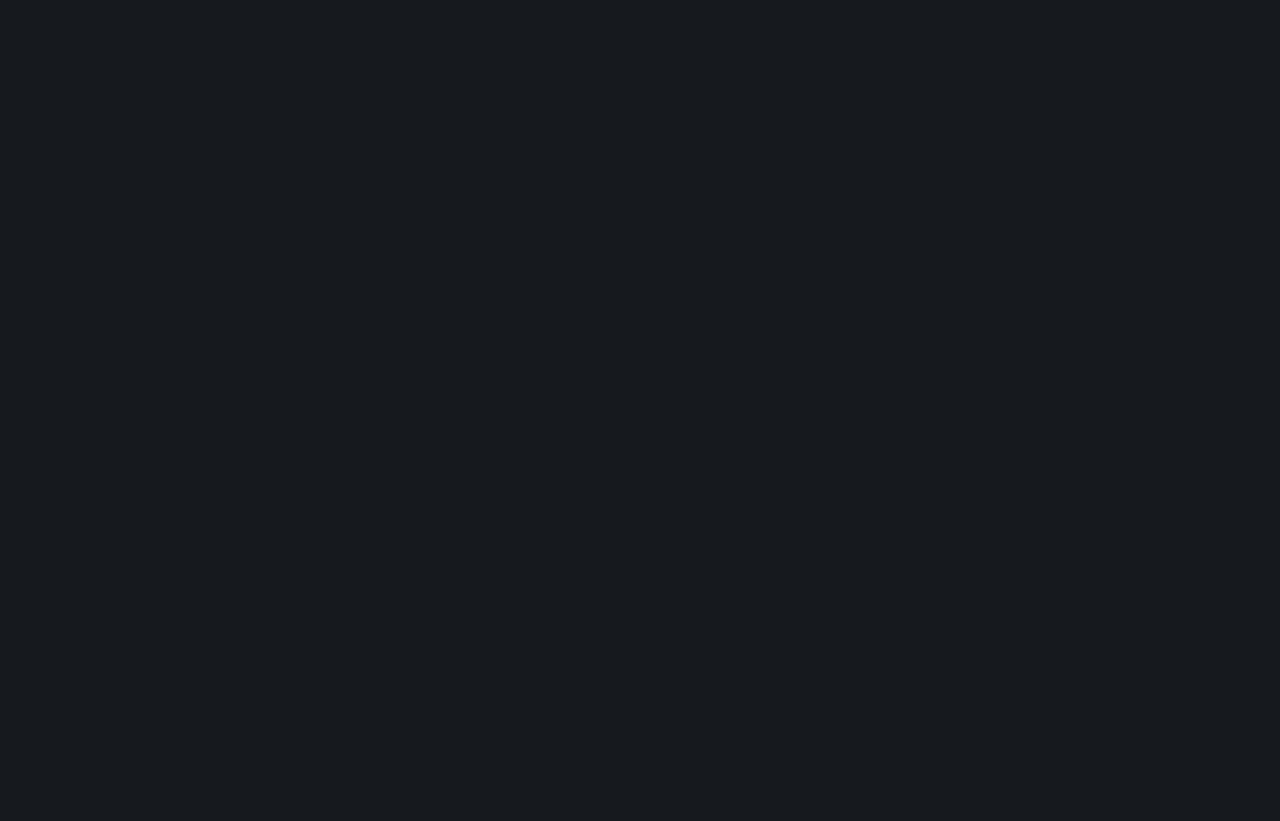
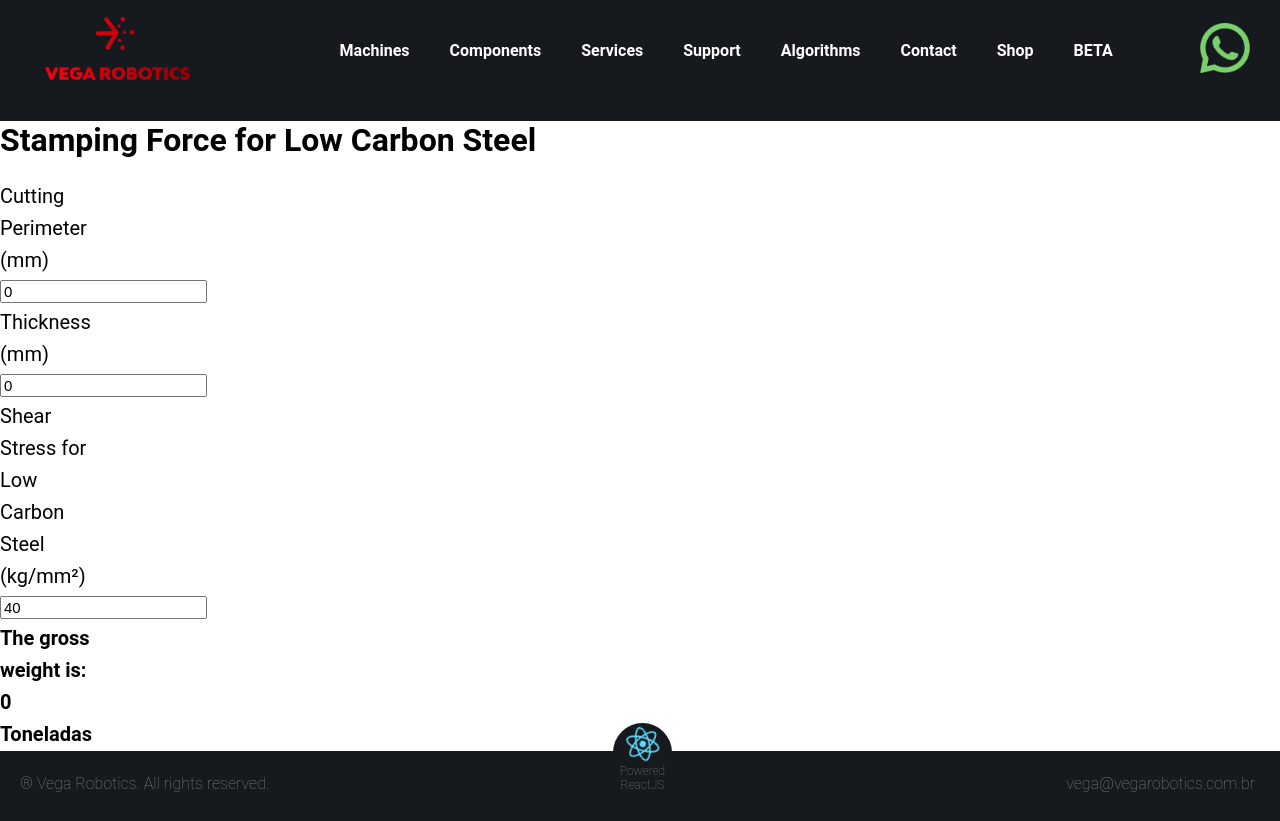
Before and after one commit to rafa-smaciel/professional_web-app-reactjs-vegarobotics, a React (Create React App) app: page /forcacorte in a window 1280 px wide. Before the commit this address had no page. Before the commit the page ends 800 px from the top, so only its background shows below. Built offline with nearby package versions, Linux system fonts and the light colour scheme.

Commit message:
Creating cutting force calculator

```diff
--- a/src/App.js
+++ b/src/App.js
@@ -5,8 +5,9 @@ const Home = lazy(() => import('./routes/Home'));
 const Vixem = lazy(() => import('./routes/Vixem'));
 const Algoritmos = lazy(() => import('./routes/Algoritmos'));
 const PesoBruto = lazy(() => import('./routes/PesoBruto'));
+const ForcaCorte = lazy(() => import('./routes/ForcaCorte'));
 
-function App() {
+export default function App() {
   return (
     <Router>
      <Suspense fallback={<div>Loading...</div>}>
@@ -15,10 +16,9 @@ function App() {
          <Route path="/vixem" element={<Vixem />} />
          <Route path="/algoritmos" element={<Algoritmos />} />
          <Route path="/pesobruto" element={<PesoBruto />} />
+         <Route path="/forcacorte" element={<ForcaCorte />} />
        </Routes>
       </Suspense>
     </Router>
   );
 }
-
-export default App;
--- /dev/null
+++ b/src/components/ForcaCorte/index.js
@@ -0,0 +1,49 @@
+import React, { useState, useEffect } from 'react';
+import * as S from './styles';
+
+export default function FCorte() {
+  const [nro1, setNro1] = useState(0);
+  const [nro2, setNro2] = useState(0);
+  // const [nro3, setNro3] = useState(0);
+  const [nro4, setNro4] = useState(0);
+  const [resultado, setResultado] = useState(0);
+  // const [operacao, setOperacao] = useState('Somar');
+
+  const calcular = () => {
+    return (parseFloat(nro1)*parseFloat(nro2)*parseFloat(40))/1000;
+  }
+
+  useEffect(()=>{
+    setResultado(calcular())
+  // eslint-disable-next-line react-hooks/exhaustive-deps
+  }, [nro1,nro2,nro4])
+
+  return (
+    <S.Container>
+        <h1>Stamping Force for Low Carbon Steel</h1>
+          <S.Calc>
+            <label>Cutting Perimeter (mm)</label>
+            <input
+              type="number"
+              value={nro1}
+              onChange={(e) => setNro1(e.target.value)}/>
+            <label>Thickness  (mm)</label>
+              <input
+                type="number"
+                value={nro2}
+                onChange={(e) => setNro2(e.target.value)}/>
+            {/* <label>Thickness (mm)</label>
+             <input
+                type="number"
+                value={nro3}
+                onChange={(e) => setNro3(e.target.value)}/>  */}
+            <label>Shear Stress for Low Carbon Steel (kg/mm²)</label>
+             <input
+                type="number"
+                value={40}
+                onChange={(e) => setNro4(e.target.value)}/>
+            <span>The gross weight is: {resultado} Toneladas</span>
+          </S.Calc>
+    </S.Container>
+  );
+  }
--- /dev/null
+++ b/src/components/ForcaCorte/styles.js
@@ -0,0 +1,38 @@
+import styled from 'styled-components';
+
+export const Container = styled.div`
+    /* position: relative; */
+    width: 100%;
+    height: 100%;
+    background: #FFFF;
+    align-items: row;
+    `
+
+export const Calc = styled.div`
+    /* position: absolute; */
+    /* margin-top: 50%;
+    margin-left: 50%; */
+    width: 100px;
+    height: 100%;
+    line-height: 30px;
+    /* align-items: row; */
+
+label {
+    color: #000000;
+    font-weight: regular;
+    font-size: 20px;
+    text-decoration: none;
+}
+span {
+    color: #000000;
+    font-weight: bold;
+    font-size: 20px;
+    text-decoration: none;
+}
+input {
+    color: #000000;
+    font-weight: regular;
+    font-size: 15px;
+    text-decoration: none;
+}
+`
--- a/src/components/ListAlgoritmos/index.js
+++ b/src/components/ListAlgoritmos/index.js
@@ -9,6 +9,9 @@ function ListAlgoritmos() {
         <button>
           <Link to="/pesobruto">Gross Weight Carbon Steel</Link>
         </button>
+        <button>
+          <Link to="/forcacorte">Stamping Force for Low Carbon Steel</Link>
+        </button>
       </S.Buttons>
     </S.Container>
   );
--- a/src/components/ListAlgoritmos/styles.js
+++ b/src/components/ListAlgoritmos/styles.js
@@ -4,10 +4,11 @@ export const Container = styled.div`
     width: 100%;
     height: 100px;
     background: #FFFF;
-    display: flex;
+
 `
 
 export const Buttons = styled.div`
+    display: column;
     margin-top: 10px;
     margin-left: 10px;
 
@@ -17,6 +18,7 @@ button, link {
     font-size: 20px;
     border-radius: 5px;
     text-decoration: none;
+    display: column;
 
     &:hover{
     color: #891A14;
--- /dev/null
+++ b/src/components/PdfViewer/PesoBruto/styles.js
@@ -0,0 +1,38 @@
+import styled from 'styled-components';
+
+export const Container = styled.div`
+    /* position: relative; */
+    width: 100%;
+    height: 100%;
+    background: #FFFF;
+    align-items: row;
+    `
+
+export const Calc = styled.div`
+    /* position: absolute; */
+    /* margin-top: 50%;
+    margin-left: 50%; */
+    width: 100px;
+    height: 100%;
+    line-height: 30px;
+    /* align-items: row; */
+
+label {
+    color: #000000;
+    font-weight: regular;
+    font-size: 20px;
+    text-decoration: none;
+}
+span {
+    color: #000000;
+    font-weight: bold;
+    font-size: 20px;
+    text-decoration: none;
+}
+input {
+    color: #000000;
+    font-weight: regular;
+    font-size: 15px;
+    text-decoration: none;
+}
+`
--- /dev/null
+++ b/src/routes/ForcaCorte/index.js
@@ -0,0 +1,17 @@
+import React from 'react';
+import * as S from './styles';
+
+import Header from '../../components/Header';
+import ForcaCorte from '../../components/ForcaCorte';
+import Footer from '../../components/Footer';
+
+function ViewForcaCorte() {
+    return (
+        <S.Container>
+            <Header/>
+            <ForcaCorte/>
+            <Footer/>
+        </S.Container>
+    );
+}
+export default ViewForcaCorte;
--- /dev/null
+++ b/src/routes/ForcaCorte/styles.js
@@ -0,0 +1,5 @@
+import styled from 'styled-components';
+
+export const Container = styled.div`
+    width: 100%;
+`
```
Also changed, not shown: src/components/PdfViewer/PesoBruto/index.js (added, +49 -0 lines), src/components/ForcaCorte/README.md (added), src/components/PdfViewer/PesoBruto/README.md (added), 2 other files (tests, documents, lock files or other folders).
